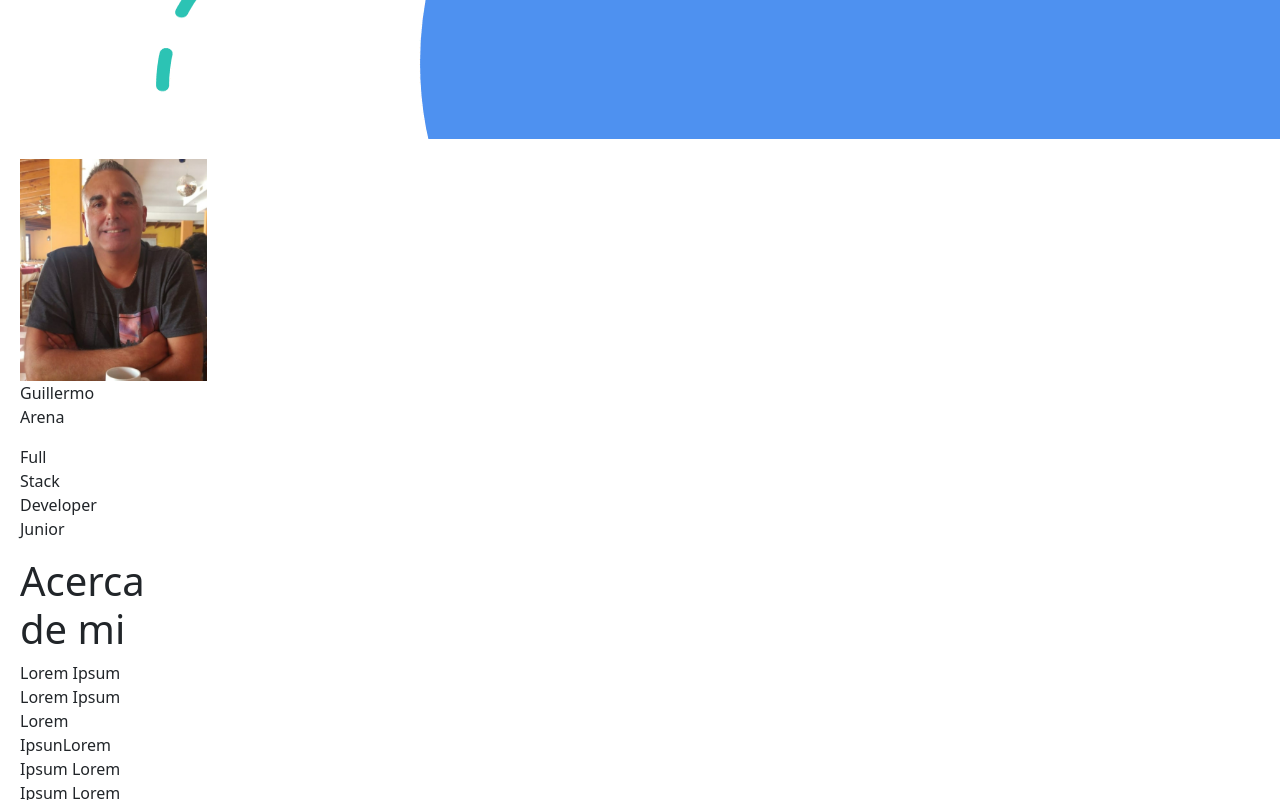
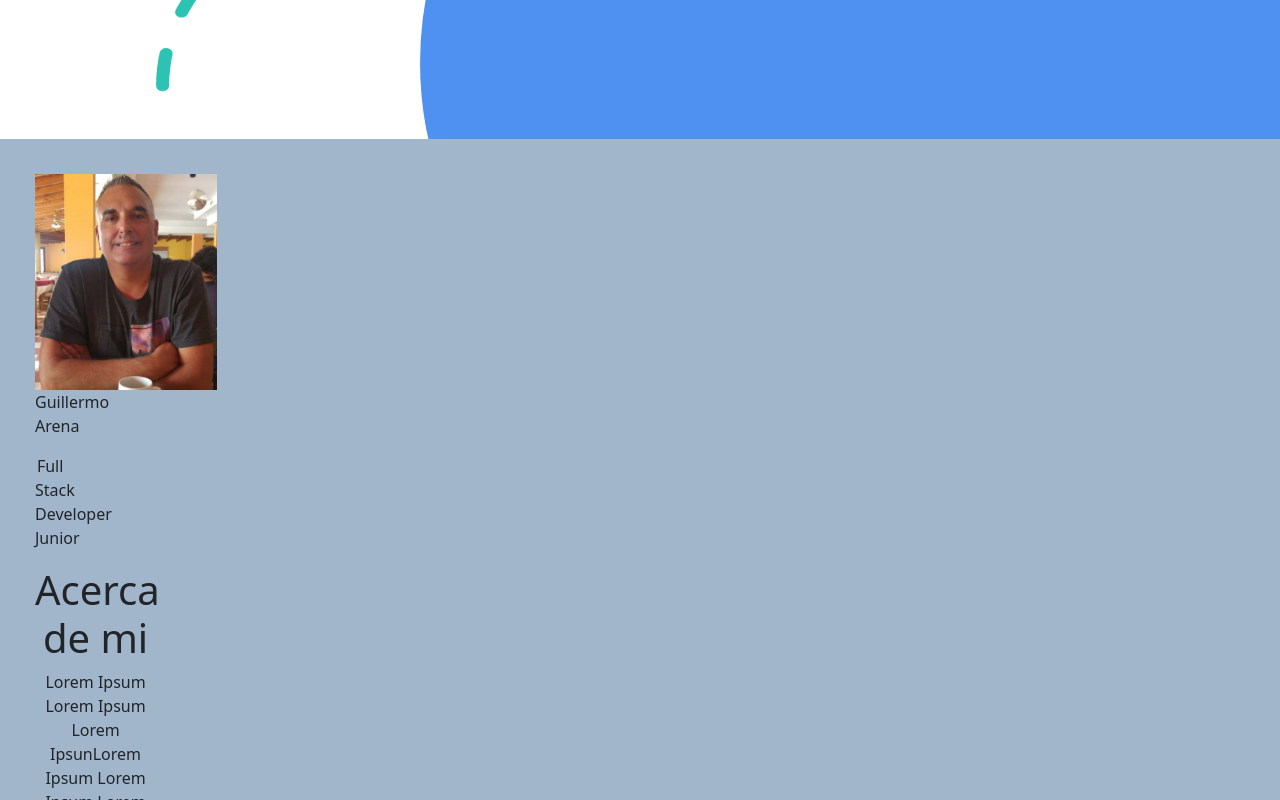
Before and after one commit to Guillermogrupo11/rep_a, an Angular app in the folder frontend_gda/: page / in a window 1280 px wide. Shown: the part 1020-1820 px from the top of the page. Built offline with nearby package versions, Linux system fonts and the light colour scheme.

Commit message:
dandole estilo al acercaDe

```diff
--- a/frontend_gda/src/app/components/acerca-de/acerca-de.component.css
+++ b/frontend_gda/src/app/components/acerca-de/acerca-de.component.css
@@ -1,3 +1,11 @@
 .row{
-  padding: 20px;
+  padding: 35px;
 }
+div{
+  background-color: #a1b5cb;
+  text-align: center;
+}
+/*etiqueta nombre*/
+nombre{
+
+}
--- a/frontend_gda/src/app/components/acerca-de/acerca-de.component.html
+++ b/frontend_gda/src/app/components/acerca-de/acerca-de.component.html
@@ -4,7 +4,7 @@
        <img src="../../../assets/foto-guillermo.jpg" class="img-fluid">
     </div>
     <div class="col-xs-12 col-sm-2 col-md-2 col-lg-2">
-        <p>Guillermo Arena </p>
+        <p id="nombre">Guillermo Arena </p>
         <p>Full Stack Developer Junior</p>
     </div>
     <div class="col-xs-12 col-sm-8 col-md-8 col-lg-8">
```
